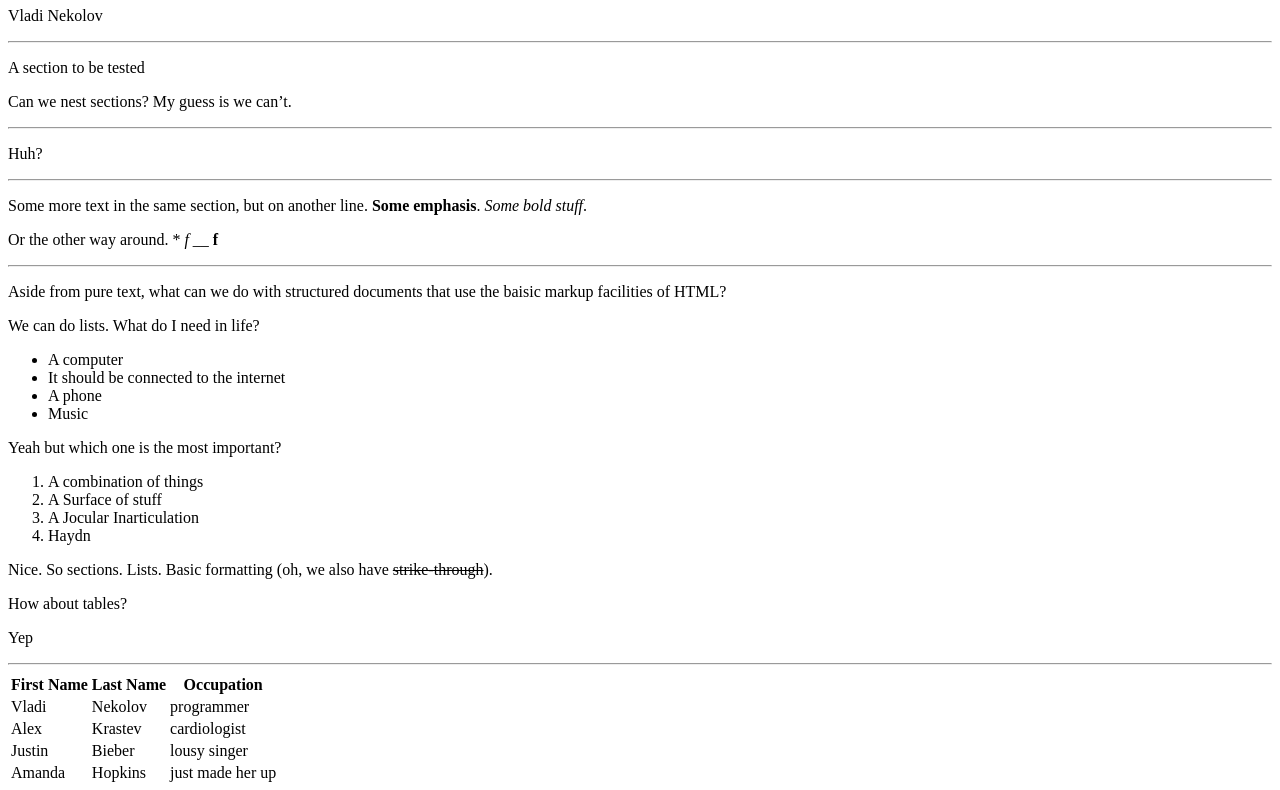
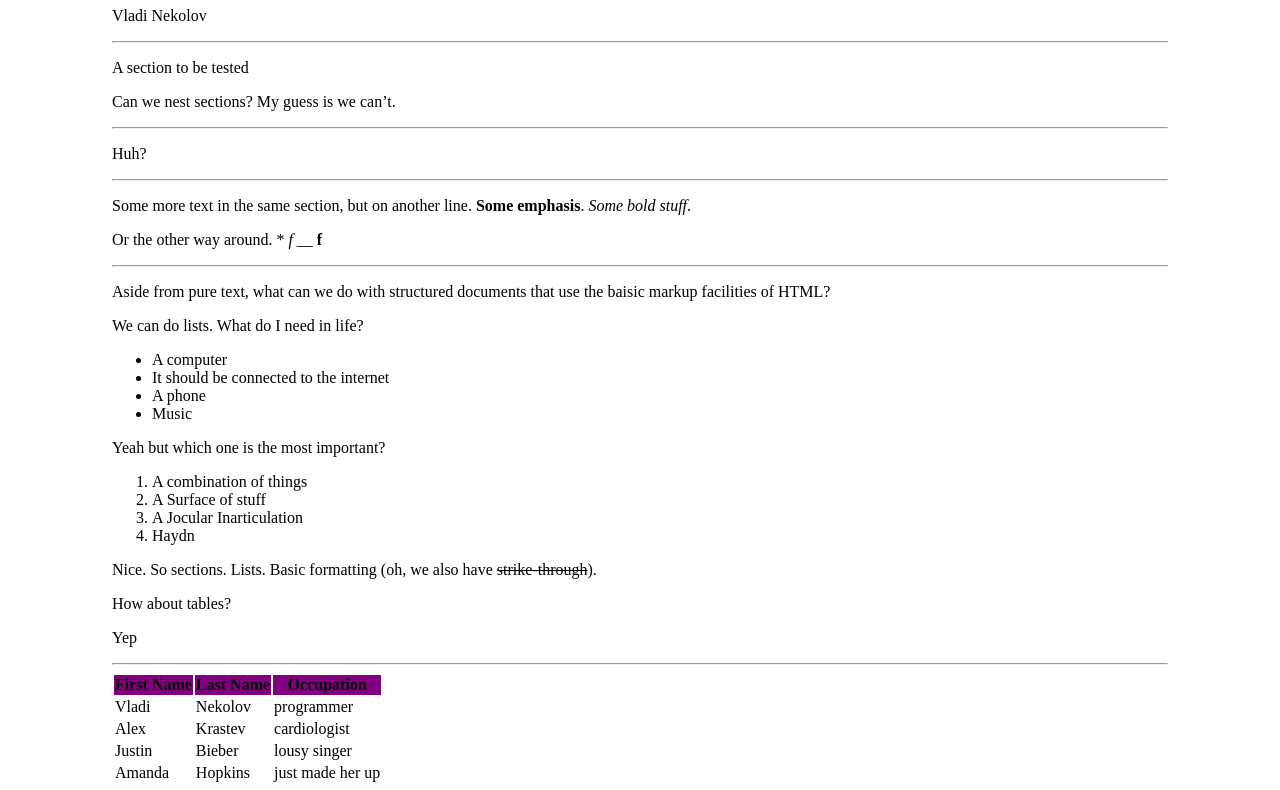
Before and after one commit to nek28/markdown-try, a plain HTML site: page index.html in a window 1280 px wide. Shown: the part 73-863 px from the top of the page. Drawn offline with Linux system fonts and the light colour scheme.

Commit message:
Add body margins and background color for the heading of tables

```diff
--- a/index.html
+++ b/index.html
@@ -7,6 +7,8 @@
   <meta name="author" content="Vladi Nekolov" />
   <title>Trying Out Markdown</title>
   <style type="text/css">
+      body{margin: 1em 7em 1em 7em;}
+      thead{background-color: purple;}
       code{white-space: pre-wrap;}
       span.smallcaps{font-variant: small-caps;}
       span.underline{text-decoration: underline;}
```
